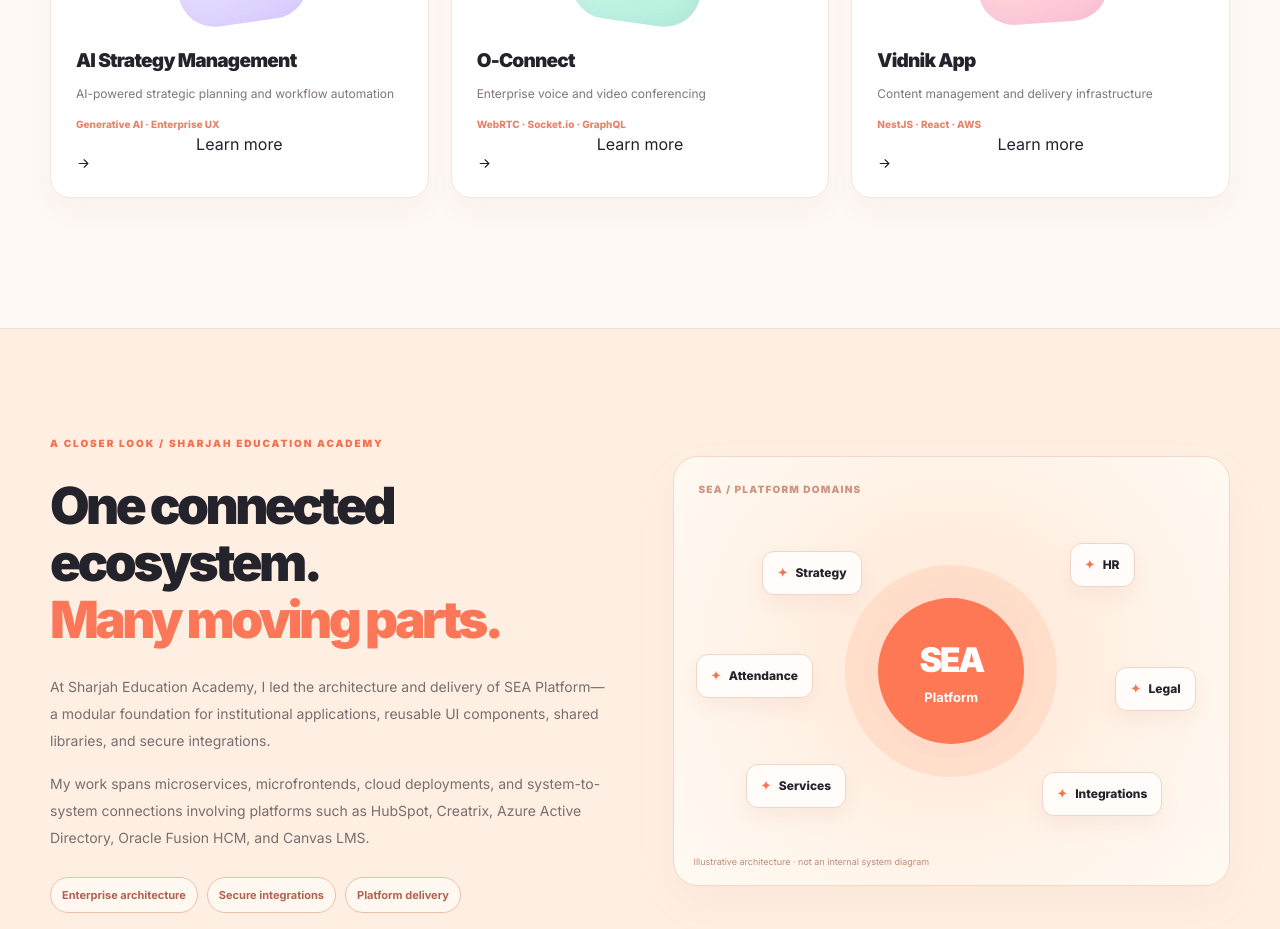
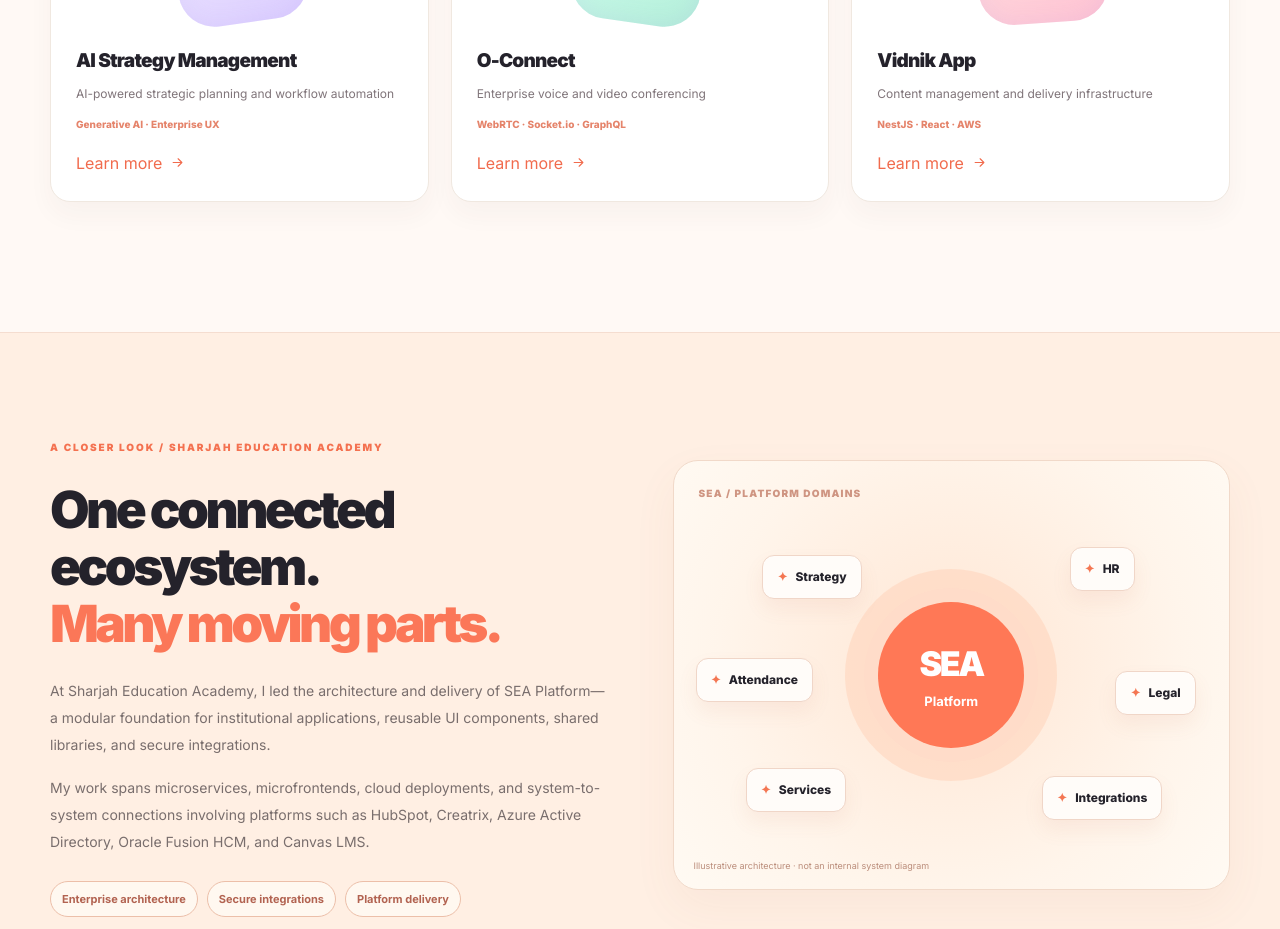
Before and after one commit to Mohammad-Masri/portfolio, a Next.js app: page / in a window 1280 px wide. Shown: the part 1860-2789 px from the top of the page. Built offline with nearby package versions, Linux system fonts and the light colour scheme.

Commit message:
style: add accessible project details interactions

```diff
--- a/src/app/peach.css
+++ b/src/app/peach.css
@@ -321,3 +321,7 @@
  .peach-site,.peach-site *{scroll-behavior:auto!important}
  .peach-site *,.peach-site *:before,.peach-site *:after{animation-duration:.01ms!important;animation-iteration-count:1!important;transition-duration:.01ms!important}
 }
+
+.peach-project-more{display:inline-flex;align-items:center;gap:8px;align-self:flex-start;border:0;background:none;color:#f16b4d;padding:10px 0 0;margin-top:9px;font-size:11px;font-weight:800;cursor:pointer;transition:gap .2s}
+.peach-project-more:hover{gap:13px}
+.peach-project-extra{border-top:1px solid #f4e2d9;padding-top:12px;margin-top:11px!important;color:#776e72!important}
```
